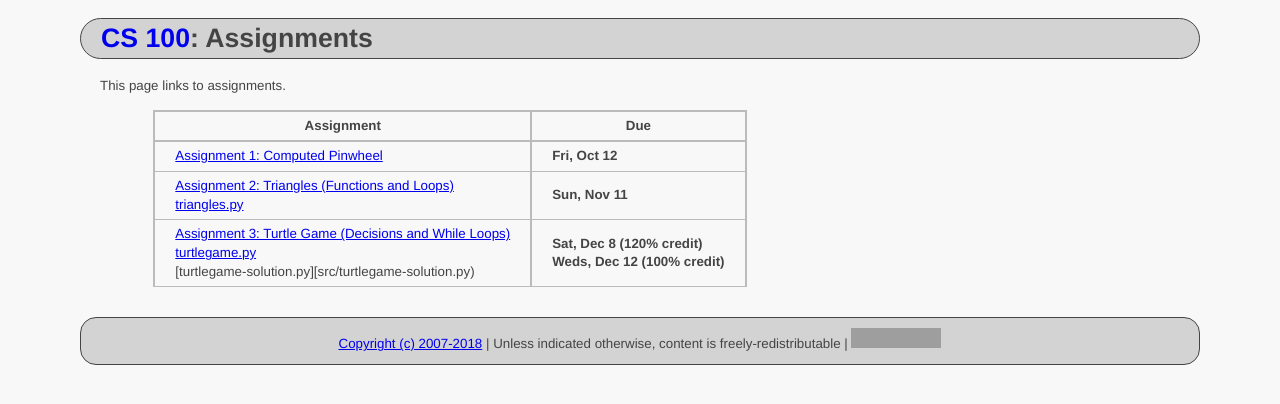
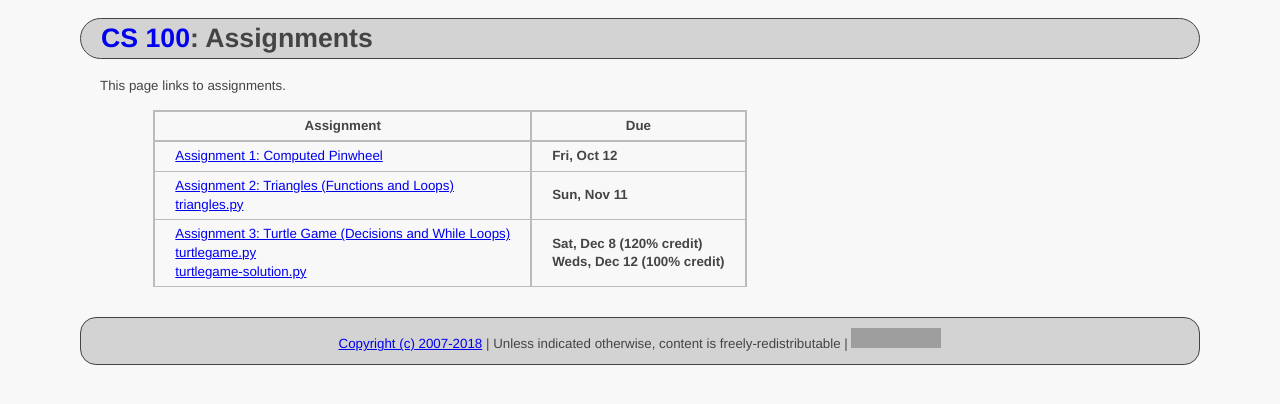
Before and after one commit to ycpcs/cs100-fall2018, a Jekyll site: the page built from assign/index.md, in a window 1280 px wide. Shown: the top 404 px of the page. Built offline with Jekyll 4.4.1, drawn with Linux system fonts in a browser that asks for light colours; grey boxes are pictures that could not be loaded.

Commit message:
posted solution

```diff
--- a/assign/index.md
+++ b/assign/index.md
@@ -11,4 +11,4 @@ This page links to assignments.
 > -------------------------------------------------------------------------------------- | ----------- |
 > [Assignment 1: Computed Pinwheel](CPADS_Assign1.pdf)                                   | **Fri, Oct 12** |
 > [Assignment 2: Triangles (Functions and Loops)](CPADS_Assign2.pdf) <br /> [triangles.py](src/triangles.py)                                                         | **Sun, Nov 11** |
-> [Assignment 3: Turtle Game (Decisions and While Loops)](CPADS_Assign3.pdf) <br /> [turtlegame.py](src/turtlegame.py)  <br />  [turtlegame-solution.py][src/turtlegame-solution.py)                                     | **Sat, Dec 8 (120% credit)** <br />  **Weds, Dec 12 (100% credit)**  |
+> [Assignment 3: Turtle Game (Decisions and While Loops)](CPADS_Assign3.pdf) <br /> [turtlegame.py](src/turtlegame.py)  <br />  [turtlegame-solution.py](src/turtlegame-solution.py)                                     | **Sat, Dec 8 (120% credit)** <br />  **Weds, Dec 12 (100% credit)**  |
```
